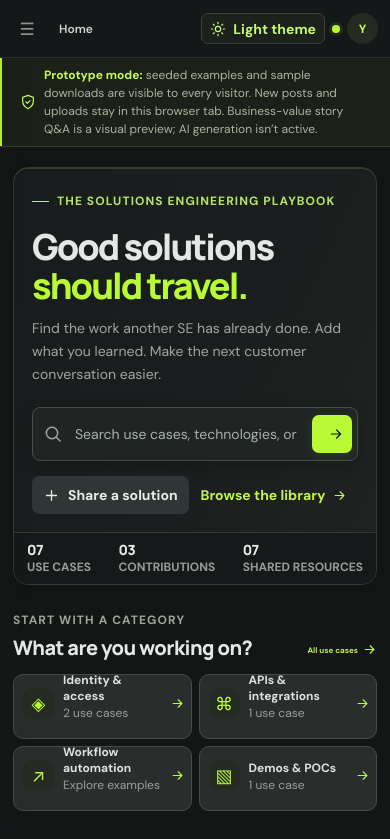
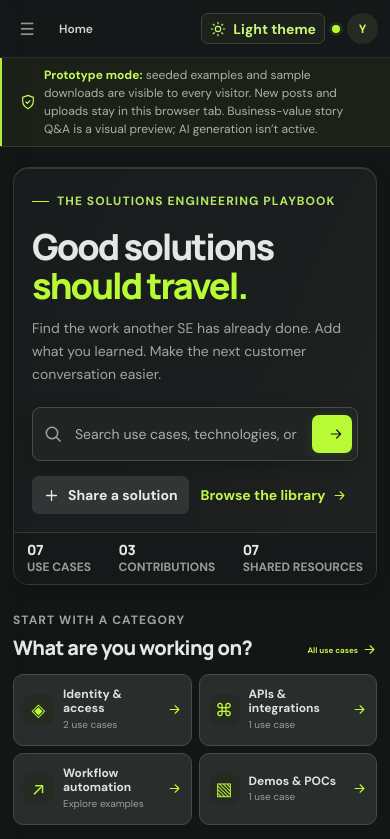
Before and after one commit to PCHIII/SE-Proper, a React (Vite) app: page / in a window 390 px wide. Shown: the top 839 px of the page. Built offline with nearby package versions, Linux system fonts and the light colour scheme.

Commit message:
Fix mobile category tile alignment

```diff
--- a/src/styles.css
+++ b/src/styles.css
@@ -634,3 +634,36 @@ html[data-theme="dark"] .value-story-dialog-footer { border-top-color: #3c443f;
   .case-summary { text-align: center; }
   .tag-row { justify-content: center; }
 }
+
+@media (max-width: 640px) {
+  .category-tile {
+    grid-template-columns: 31px minmax(0, 1fr) 15px;
+    grid-template-rows: minmax(16px, auto) minmax(14px, auto);
+    align-content: center;
+    column-gap: 9px;
+    row-gap: 3px;
+    min-height: 70px;
+    padding-block: 12px;
+  }
+
+  .category-name {
+    min-width: 0;
+    align-self: end;
+    font-size: 12px;
+    line-height: 1.2;
+  }
+
+  .category-count {
+    min-width: 0;
+    align-self: start;
+    font-size: 10px;
+    line-height: 1.2;
+  }
+
+  .category-tile > svg {
+    align-self: center;
+    justify-self: end;
+    width: 15px;
+    height: 15px;
+  }
+}
```
